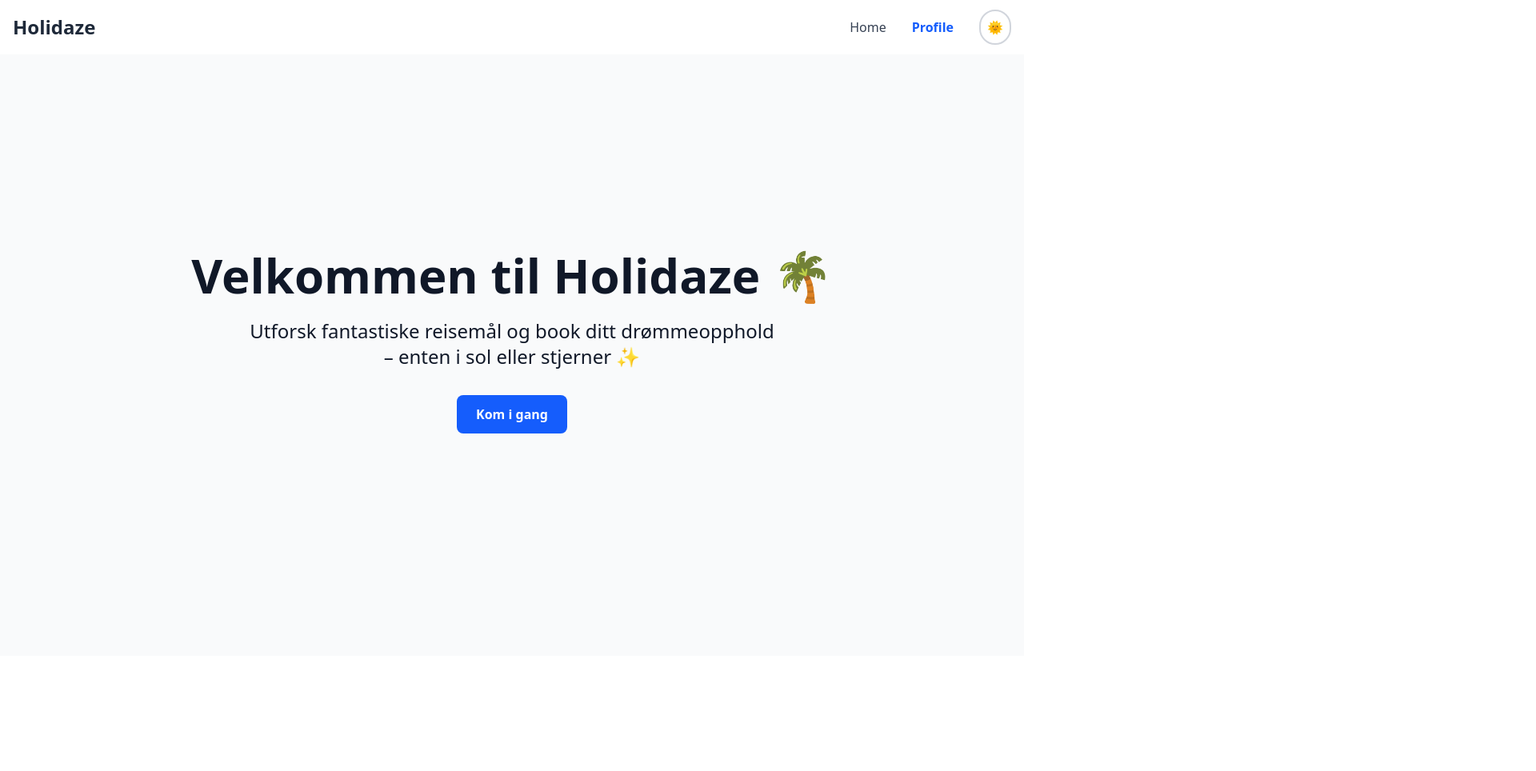
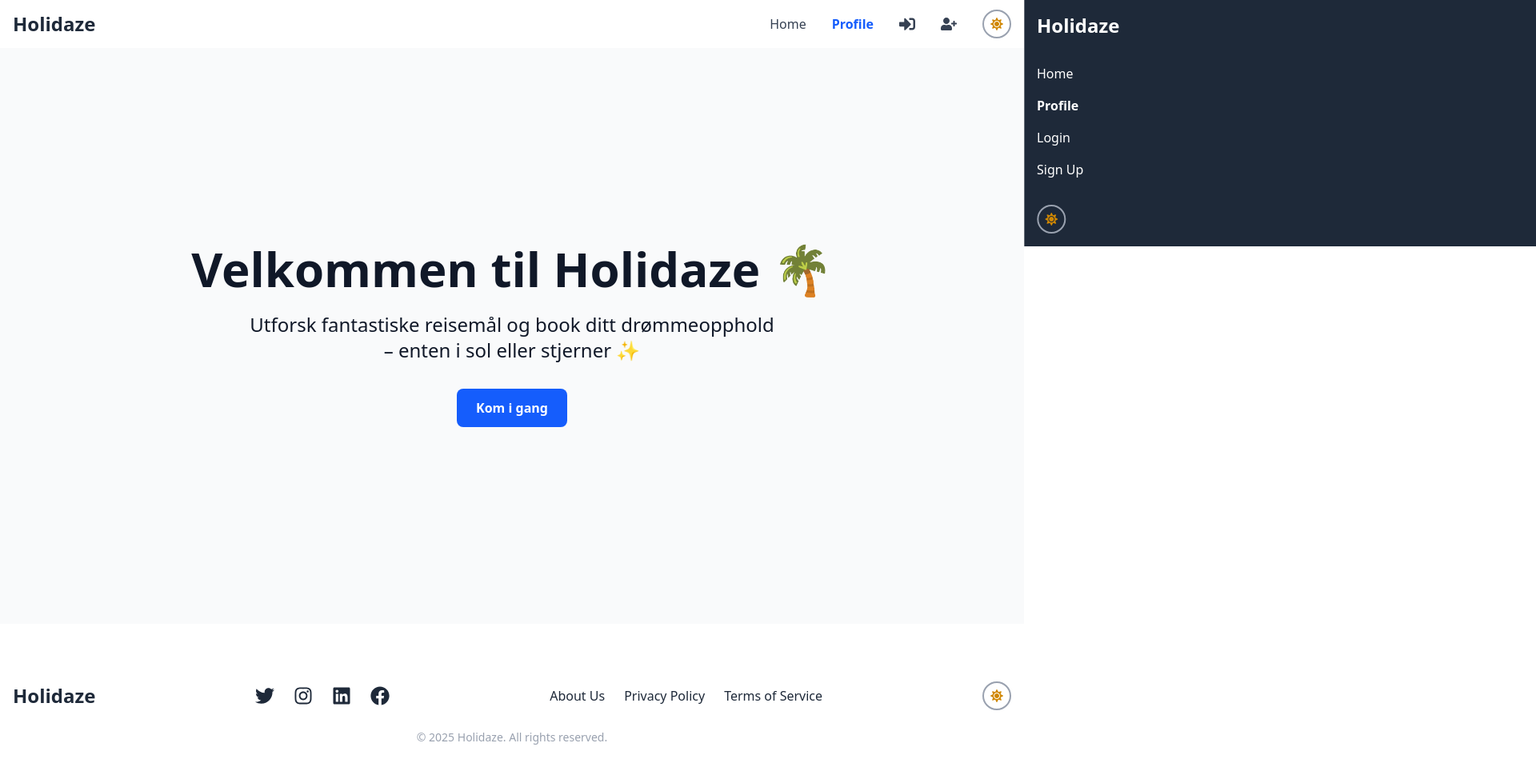
Before and after one commit to Vickabu/holidaze-pe2, a React (Vite) app: page /profile in a window 1280 px wide. Shown: the top 964 px of the page at 80% size, 1920 px wide, since content can reach past the window. Before the commit the page ends 820 px from the top, so only its background shows below. Built offline with nearby package versions, Linux system fonts and the light colour scheme.

Commit message:
added content to Nav/footer and updated darkmode function

```diff
--- a/package.json
+++ b/package.json
@@ -13,6 +13,7 @@
   "dependencies": {
     "react": "^19.0.0",
     "react-dom": "^19.0.0",
+    "react-icons": "^5.5.0",
     "react-router-dom": "^7.5.2",
     "vite": "^6.3.3"
   },
--- a/src/components/DarkModeToggle.jsx
+++ b/src/components/DarkModeToggle.jsx
@@ -1,7 +1,7 @@
 import React, { useState, useEffect } from 'react';
+import { FaMoon, FaSun } from 'react-icons/fa';
 
 const DarkModeToggle = () => {
-  // Sjekk for eksisterende innstilling i localStorage
   const [isDarkMode, setIsDarkMode] = useState(() => {
     if (typeof window !== 'undefined') {
       const savedMode = localStorage.getItem('darkMode');
@@ -10,12 +10,10 @@ const DarkModeToggle = () => {
     return false;
   });
 
-  // Bruker useEffect for å sette body-klassen ved initialisering
   useEffect(() => {
     document.body.classList.toggle('dark', isDarkMode);
   }, [isDarkMode]);
 
-  // Funksjon for å toggles dark mode og lagre det i localStorage
   const toggleDarkMode = () => {
     setIsDarkMode(prevMode => {
       const newMode = !prevMode;
@@ -26,14 +24,14 @@ const DarkModeToggle = () => {
 
   return (
     <button
-      onClick={toggleDarkMode}
-      className="p-2 rounded-full border-2 border-gray-300 dark:border-gray-700">
-      {isDarkMode ? (
-        <span className="text-gray-900 dark:text-white">🌙</span> // Måneikon for mørk modus
-      ) : (
-        <span className="text-yellow-500 dark:text-gray-300">🌞</span> // Solikon for lys modus
-      )}
-    </button>
+  onClick={toggleDarkMode}
+  className="p-2 rounded-full border-2 border-gray-400 dark:border-gray-300">
+  {isDarkMode ? (
+    <FaMoon className="text-gray-900 dark:text-white" /> // Måneikon for mørk modus
+  ) : (
+    <FaSun className="text-yellow-600 dark:text-gray-300" /> // Solikon for lys modus
+  )}
+</button>
   );
 };
 
--- a/src/components/Footer.jsx
+++ b/src/components/Footer.jsx
@@ -0,0 +1,69 @@
+import { useState, useEffect } from 'react';
+import { FaTwitter, FaInstagram, FaLinkedin, FaFacebook } from 'react-icons/fa';
+import DarkModeToggle from './DarkModeToggle';
+
+export default function Footer() {
+  const [isVisible, setIsVisible] = useState(false);
+
+  useEffect(() => {
+    const handleScroll = () => {
+      const footerPosition = document.getElementById('footer').getBoundingClientRect().top;
+      const windowHeight = window.innerHeight;
+      if (footerPosition < windowHeight - 100) {
+        setIsVisible(true);
+      } else {
+        setIsVisible(false);
+      }
+    };
+
+    window.addEventListener('scroll', handleScroll);
+    return () => window.removeEventListener('scroll', handleScroll);
+  }, []);
+
+  return (
+    <footer
+      id="footer"
+      className={`transition-opacity duration-700 py-8 mt-10 ${isVisible ? 'opacity-100' : 'opacity-0'}
+        dark:bg-gray-900 text-gray-800 bg-white dark:text-white`}>
+      <div className="max-w-7xl mx-auto px-4">
+        <div className="flex flex-col md:flex-row justify-between items-center">
+          {/* Logo - have to find one */}
+          <div className="text-2xl font-bold text-gray-800 dark:text-white mb-4 md:mb-0">
+            Holidaze
+          </div>
+
+          <div className="flex space-x-6 mb-4 md:mb-0">
+            <a href="#" className="text-gray-800 dark:text-gray-300 hover:text-gray-400 dark:hover:text-gray-500">
+              <FaTwitter size={24} />
+            </a>
+            <a href="#" className="text-gray-800 dark:text-gray-300 hover:text-gray-400 dark:hover:text-gray-500">
+              <FaInstagram size={24} />
+            </a>
+            <a href="#" className="text-gray-800 dark:text-gray-300 hover:text-gray-400 dark:hover:text-gray-500">
+              <FaLinkedin size={24} />
+            </a>
+            <a href="#" className="text-gray-800 dark:text-gray-300 hover:text-gray-400 dark:hover:text-gray-500">
+              <FaFacebook size={24} />
+            </a>
+          </div>
+
+          <div className="flex space-x-6 mb-4 md:mb-0">
+            <a href="/about" className="text-gray-800 dark:text-gray-300 hover:text-gray-400 dark:hover:text-gray-500">About Us</a>
+            <a href="/privacy" className="text-gray-800 dark:text-gray-300 hover:text-gray-400 dark:hover:text-gray-500">Privacy Policy</a>
+            <a href="/terms" className="text-gray-800 dark:text-gray-300 hover:text-gray-400 dark:hover:text-gray-500">Terms of Service</a>
+          </div>
+
+          {/* Not sure I should keep*/}
+          <div className="mt-4 md:mt-0">
+            <DarkModeToggle />
+          </div>
+        </div>
+
+        {/* Copyright he he */}
+        <div className="text-center text-sm text-gray-400 mt-6 dark:text-gray-400">
+          &copy; {new Date().getFullYear()} Holidaze. All rights reserved.
+        </div>
+      </div>
+    </footer>
+  );
+}
--- a/src/components/MainLayout.jsx
+++ b/src/components/MainLayout.jsx
@@ -1,5 +1,6 @@
 import { Outlet } from "react-router-dom";
 import Navbar from "./Navbar";
+import Footer from "./Footer";
 
 function MainLayout() {
   return (
@@ -8,9 +9,9 @@ function MainLayout() {
         <main className="flex-grow">
           <Outlet />
         </main>
-          {/* Footer */}
-      <footer className="bg-gray-50 dark:bg-gray-900 p-4">
-        {/* Din Footer */}
+
+      <footer>
+      <Footer />
       </footer>
       </div>
 
--- a/src/components/Navbar.jsx
+++ b/src/components/Navbar.jsx
@@ -1,15 +1,18 @@
 import { useState, useEffect } from 'react';
 import { useLocation } from 'react-router-dom';
 import DarkModeToggle from './DarkModeToggle';
+import { FaBars, FaTimes, FaUser, FaSignInAlt, FaUserPlus, FaSignOutAlt } from 'react-icons/fa';
 
 export default function Navbar() {
   const [scrolled, setScrolled] = useState(false);
+  const [menuOpen, setMenuOpen] = useState(false);
+  const [isLoggedIn, setIsLoggedIn] = useState(false);
   const location = useLocation();
 
-  // Funksjon for å sjekke aktiv side
+
   const isActive = (path) => location.pathname === path;
 
-  // Scroll behavior for navbar bakgrunn
+
   useEffect(() => {
     const handleScroll = () => {
       if (window.scrollY > 10) {
@@ -22,15 +25,24 @@ export default function Navbar() {
     return () => window.removeEventListener('scroll', handleScroll);
   }, []);
 
+
+  const toggleMenu = () => {
+    setMenuOpen(!menuOpen);
+  };
+
+  const handleLogout = () => {
+    setIsLoggedIn(false);
+    setMenuOpen(false);
+  };
+
   return (
     <nav className={`sticky top-0 z-50 transition-all duration-300 ${scrolled ? 'bg-white dark:bg-gray-900 shadow-md' : 'bg-white/70 dark:bg-gray-900/70 backdrop-blur'}`}>
       <div className="max-w-7xl mx-auto flex items-center justify-between px-4 py-3">
-        {/* Logo */}
+        {/* Logo - need to fine one*/}
         <div className="text-2xl font-bold text-gray-800 dark:text-white">
           Holidaze
         </div>
 
-        {/* Desktop links */}
         <div className="hidden md:flex items-center space-x-8">
           <a href="/" className={`${isActive('/') ? 'text-blue-600 dark:text-blue-400 font-bold' : 'text-gray-700 dark:text-gray-300 hover:text-gray-900 dark:hover:text-white'}`}>
             Home
@@ -39,9 +51,83 @@ export default function Navbar() {
             Profile
           </a>
 
-          {/* Dark Mode Toggle */}
-          <DarkModeToggle /> {/* Bruk DarkModeToggle her */}
+
+          {isLoggedIn ? (
+            <>
+              <a href="/profile" className="text-gray-700 dark:text-gray-300 hover:text-gray-900 dark:hover:text-white">
+                <FaUser className="text-xl" />
+              </a>
+              <button onClick={handleLogout} className="text-gray-700 dark:text-gray-300 hover:text-gray-900 dark:hover:text-white">
+                <FaSignOutAlt className="text-xl" />
+              </button>
+            </>
+          ) : (
+            <>
+              <a href="/login" className="text-gray-700 dark:text-gray-300 hover:text-gray-900 dark:hover:text-white">
+                <FaSignInAlt className="text-xl" />
+              </a>
+              <a href="/signup" className="text-gray-700 dark:text-gray-300 hover:text-gray-900 dark:hover:text-white">
+                <FaUserPlus className="text-xl" />
+              </a>
+              <DarkModeToggle />
+            </>
+
+          )}
         </div>
+
+        <div className="md:hidden flex items-center">
+          <button onClick={toggleMenu} className="text-gray-800 dark:text-white">
+            {menuOpen ? <FaTimes size={30} /> : <FaBars size={30} />}
+          </button>
+        </div>
+      </div>
+
+      <div className={`fixed top-0 right-0 w-2/3 bg-gray-800 dark:bg-gray-900 p-4 transition-transform duration-300 ${menuOpen ? 'transform translate-x-0' : 'transform translate-x-full'}`}>
+        <div className="flex justify-between items-center">
+          <div className="text-2xl font-bold text-white">
+            Holidaze
+          </div>
+          <button onClick={toggleMenu} className="text-white">
+            <FaTimes size={30} />
+          </button>
+        </div>
+
+        <ul className="flex flex-col mt-8 space-y-4 text-white">
+          <li>
+            <a href="/" className={`${isActive('/') ? 'font-bold' : ''}`}>
+              Home
+            </a>
+          </li>
+          <li>
+            <a href="/profile" className={`${isActive('/profile') ? 'font-bold' : ''}`}>
+              Profile
+            </a>
+          </li>
+
+          {isLoggedIn ? (
+            <>
+              <li>
+                <a href="/profile" className="text-white">Profile</a>
+              </li>
+              <li>
+                <button onClick={handleLogout} className="text-white">Log out</button>
+              </li>
+            </>
+          ) : (
+            <>
+              <li>
+                <a href="/login" className="text-white">Login</a>
+              </li>
+              <li>
+                <a href="/signup" className="text-white">Sign Up</a>
+              </li>
+            </>
+          )}
+
+          <li className="mt-4">
+            <DarkModeToggle />
+          </li>
+        </ul>
       </div>
     </nav>
   );
--- a/src/pages/home.jsx
+++ b/src/pages/home.jsx
@@ -1,6 +1,6 @@
 export default function HomePage() {
   return (
-<section className="min-h-[90vh] flex flex-col items-center justify-center bg-gray-50 dark:bg-red-500 text-gray-900 dark:text-gray-100 px-4">
+ <section className="min-h-[90vh] flex flex-col items-center justify-center bg-gray-50 dark:bg-gray-900 text-gray-900 dark:text-gray-100 px-4">
       <h1 className="text-4xl md:text-6xl font-bold text-center mb-6">
         Velkommen til Holidaze 🌴
       </h1>
```
Also changed, not shown: 1 other file (tests, documents, lock files or other folders). Lines whose indentation alone changed are shown as unchanged.
